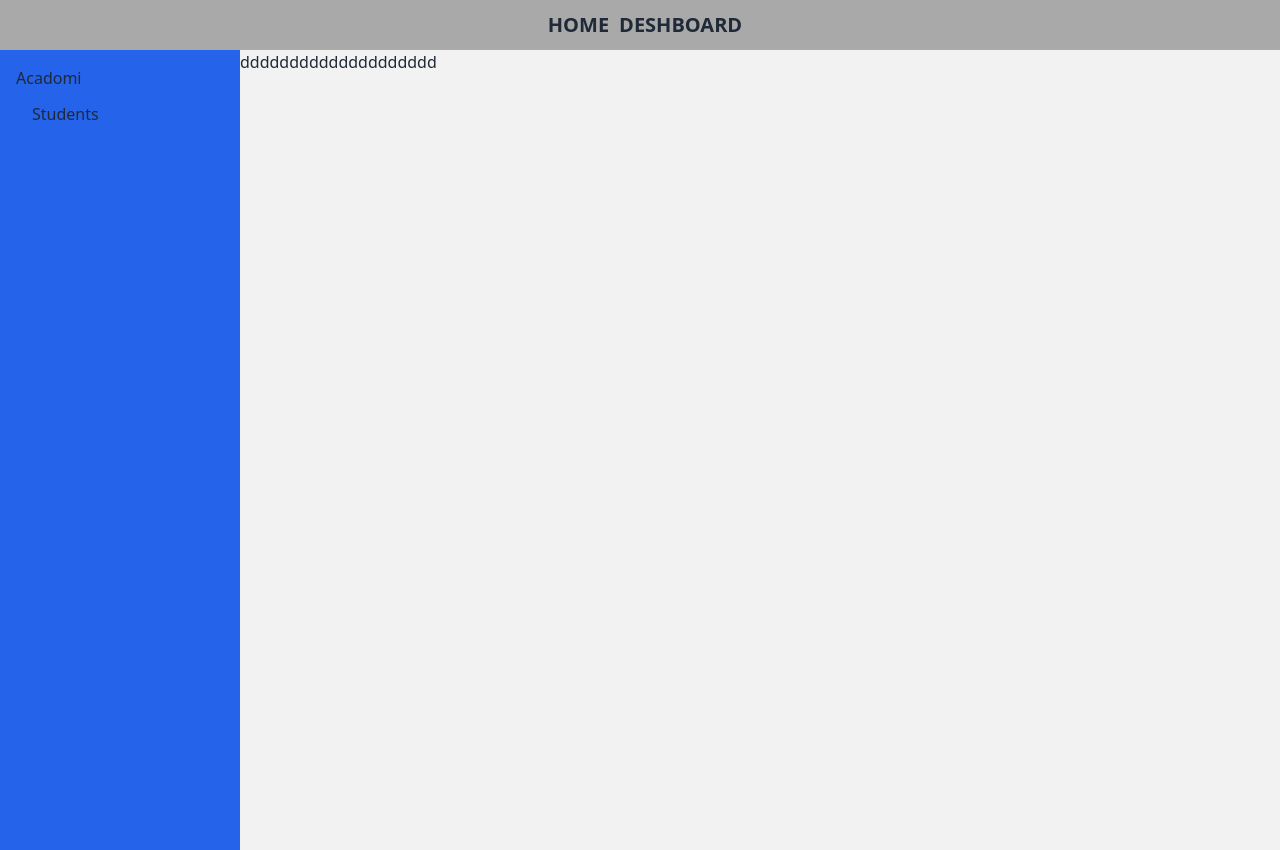
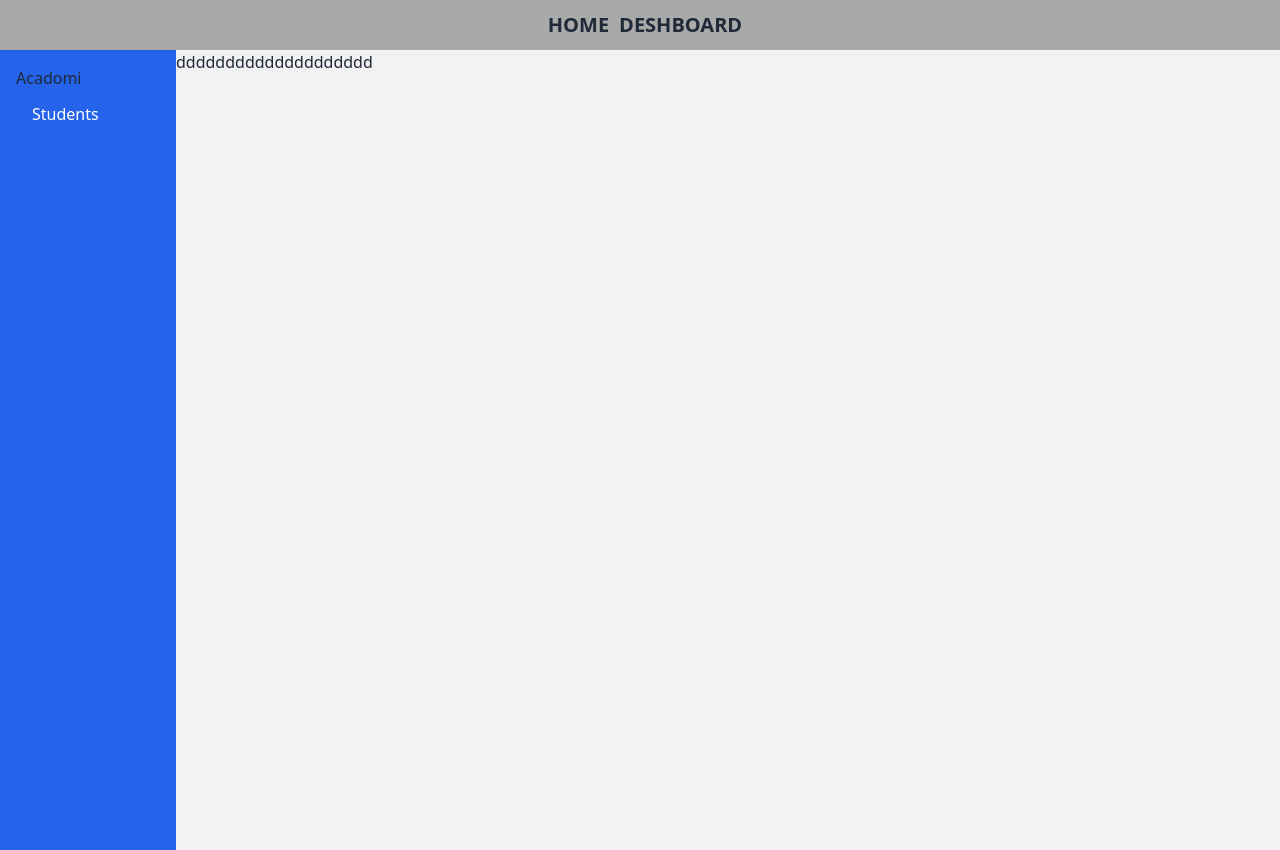
Before and after one commit to Shuvoghosh7/Dashboard, a React (Create React App) app: page /dashboard in a window 1280 px wide. Built offline with nearby package versions, Linux system fonts and the light colour scheme.

Commit message:
add navbar

```diff
--- a/src/Dashboard/DashboardSideber.js
+++ b/src/Dashboard/DashboardSideber.js
@@ -10,10 +10,11 @@ const DashboardSideber = ( {children}) => {
             </div>
             <div class="drawer-side">
                 <label for="my-drawer-2" class="drawer-overlay"></label>
-                <ul class="menu p-4 overflow-y-auto w-60 bg-blue-600 text-base-content">
+                <ul class="menu p-4 overflow-y-auto w-44 bg-blue-600 text-base-content">
                 <h1>Acadomi</h1>
                     {/*   Sidebar content here */}
-                        <li><Link to="/dashboard/student">Students</Link></li>
+                        <li><Link className='bg-transparent text-white' to="/dashboard/student">Students</Link></li>
+                     {/*    <li><a href="/dashboard/student"> Students</a></li> */}
                 </ul>
 
             </div>
--- a/src/Dashboard/MyOrders.js
+++ /dev/null
@@ -1,11 +0,0 @@
-import React from 'react';
-
-const MyOrders = () => {
-    return (
-        <div>
-            <h1>Hello my order</h1>
-        </div>
-    );
-};
-
-export default MyOrders;
```
